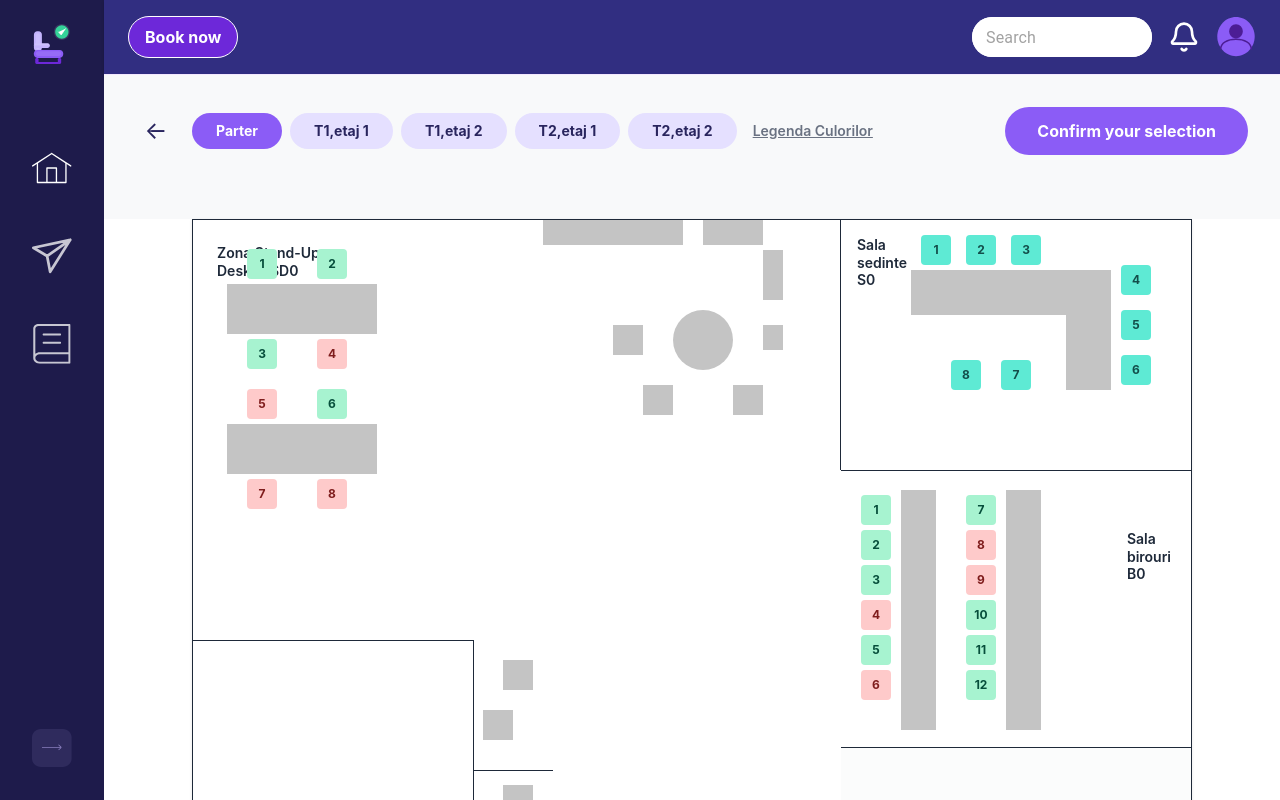
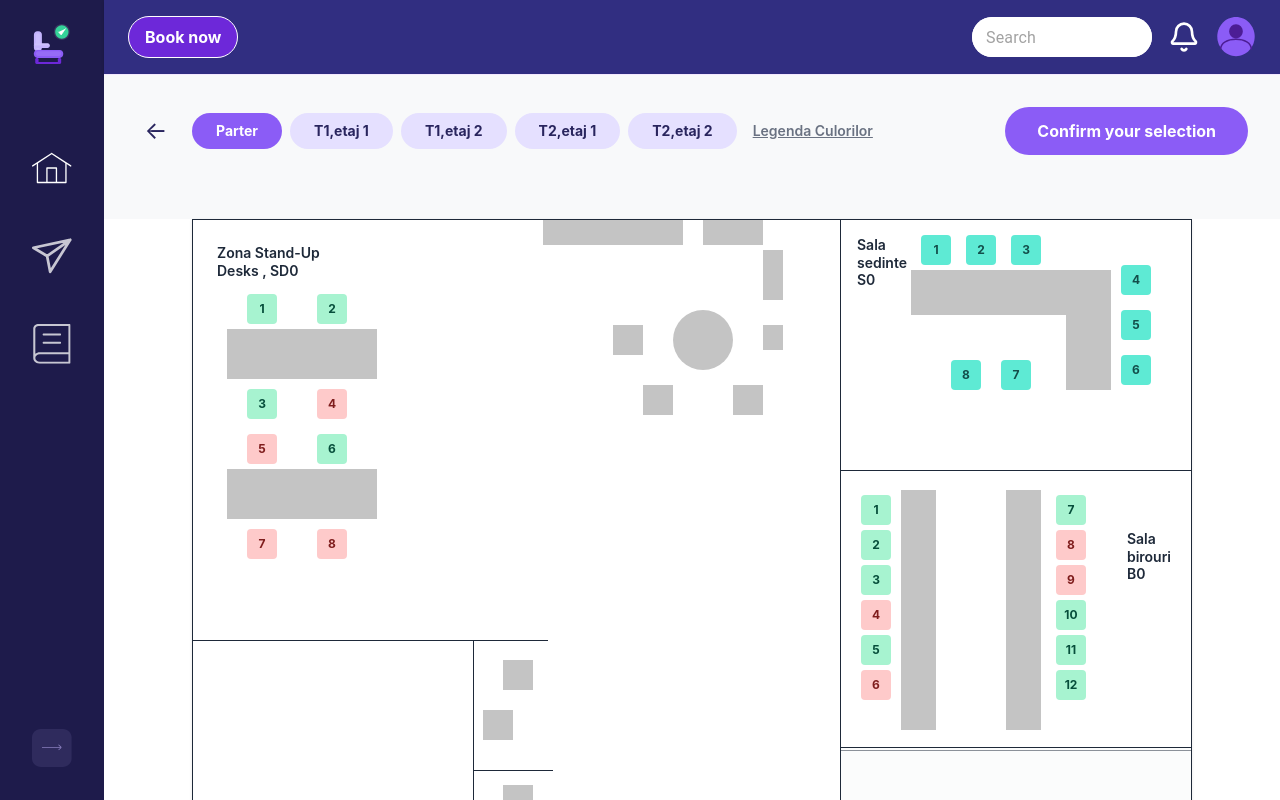
Before and after one commit to Edward11-boop/ITSSProject2026, a React (Vite) app: page /book-now in a window 1280 px wide. Built offline with nearby package versions, Linux system fonts and the light colour scheme; the HTML template or start-up script is replaced by a standard one.

Commit message:
Created more compinents, edit the Parter page

```diff
--- a/src/components/maps/ParterMap.tsx
+++ b/src/components/maps/ParterMap.tsx
@@ -1,51 +1,9 @@
-import React, { useState } from 'react';
-
-interface SeatProps {
-    id: string;
-    number: string | number;
-    status: 'available' | 'occupied' | 'unavailable';
-    type?: 'individual' | 'room';
-}
+import { useState } from 'react';
+import SingleSeat from '@/components/maps/SingleSeat';
 
 const ParterMap = () => {
     const [selectedSeat, setSelectedSeat] = useState<string | null>(null);
 
-    const getSeatColor = (id: string, status: string, type: string) => {
-        if (selectedSeat === id) return 'bg-[#8B5CF6] text-white';
-
-        switch (status) {
-            case 'available':
-                return type === 'room' ? 'bg-[#5EEAD4] text-[#134E4A]' : 'bg-[#A7F3D0] text-[#064E3B]';
-            case 'occupied':
-                return 'bg-[#FECACA] text-[#7F1D1D]';
-            case 'unavailable':
-                return 'bg-[#D1D5DB] text-gray-500 cursor-not-allowed';
-            default:
-                return 'bg-gray-200';
-        }
-    };
-
-    // Componenta pentru un singur loc
-    const Seat: React.FC<SeatProps & { className?: string }> = ({ id, number, status, type = 'individual', className = '' }) => {
-        const isClickable = status === 'available';
-
-        return (
-            <div className={`absolute group ${className}`}>
-                <button
-                    disabled={!isClickable}
-                    onClick={() => setSelectedSeat(id)}
-                    className={`flex h-[30px] w-[30px] items-center justify-center rounded text-xs font-bold transition-all ${getSeatColor(id, status, type)} ${isClickable ? 'hover:scale-110 hover:shadow-md z-20' : ''}`}
-                >
-                    {number}
-                </button>
-
-                {/* Tooltip */}
-                <div className="pointer-events-none absolute -top-8 left-1/2 -translate-x-1/2 whitespace-nowrap rounded bg-[#29255E] px-2 py-1 text-xs text-white opacity-0 transition-opacity group-hover:opacity-100 z-30">
-                    ID: {id}
-                </div>
-            </div>
-        );
-    };
 
     return (
         // Containerul principal al hartii (Fixat proportional pentru a pastra design-ul)
@@ -61,28 +19,28 @@ const ParterMap = () => {
             <div className="absolute bottom-[120px] right-0 w-[350px] h-[1px] bg-gray-800"></div>
 
             {/* Liniile labirintului din stanga jos */}
-            <div className="absolute top-[420px] left-0 w-[280px] h-[1px] bg-gray-800"></div>
-            <div className="absolute top-[420px] left-[280px] w-[1px] h-[230px] bg-gray-800"></div>
+            <div className="absolute top-[420px] left-0 w-[355px] h-[1px] bg-gray-800"></div>
+            <div className="absolute top-[420px] left-[280px] w-[1px] h-[300px] bg-gray-800"></div>
             <div className="absolute top-[550px] left-[280px] w-[80px] h-[1px] bg-gray-800"></div>
 
 
             {/* ----------------- ZONA 1: STAND-UP DESKS (SD0) ----------------- */}
             <div className="absolute left-6 top-6">
-                <h3 className="text-sm font-semibold text-gray-800 leading-tight mb-4">Zona Stand-Up<br />Desks , SD0</h3>
+                <h3 className="mb-4 text-sm font-semibold leading-tight text-gray-800">Zona Stand-Up<br />Desks , SD0</h3>
 
                 {/* Biroul 1 (Sus) */}
-                <div className="absolute top-[40px] left-[10px] h-[50px] w-[150px] bg-[#C4C4C4]"></div>
-                <Seat id="P-SD0-01" number="1" status="available" className="top-[5px] left-[30px]" />
-                <Seat id="P-SD0-02" number="2" status="available" className="top-[5px] left-[100px]" />
-                <Seat id="P-SD0-03" number="3" status="available" className="top-[95px] left-[30px]" />
-                <Seat id="P-SD0-04" number="4" status="occupied" className="top-[95px] left-[100px]" />
+                <div className="absolute top-[85px] left-[10px] h-[50px] w-[150px] bg-[#C4C4C4]"></div>
+                <SingleSeat selectedSeat={selectedSeat} onSelect={setSelectedSeat} id="P-SD0-01" number="1" status="available" className="top-[50px] left-[30px]" />
+                <SingleSeat selectedSeat={selectedSeat} onSelect={setSelectedSeat} id="P-SD0-02" number="2" status="available" className="top-[50px] left-[100px]" />
+                <SingleSeat selectedSeat={selectedSeat} onSelect={setSelectedSeat} id="P-SD0-03" number="3" status="available" className="top-[145px] left-[30px]" />
+                <SingleSeat selectedSeat={selectedSeat} onSelect={setSelectedSeat} id="P-SD0-04" number="4" status="occupied" className="top-[145px] left-[100px]" />
 
                 {/* Biroul 2 (Jos) */}
-                <div className="absolute top-[180px] left-[10px] h-[50px] w-[150px] bg-[#C4C4C4]"></div>
-                <Seat id="P-SD0-05" number="5" status="occupied" className="top-[145px] left-[30px]" />
-                <Seat id="P-SD0-06" number="6" status="available" className="top-[145px] left-[100px]" />
-                <Seat id="P-SD0-07" number="7" status="occupied" className="top-[235px] left-[30px]" />
-                <Seat id="P-SD0-08" number="8" status="occupied" className="top-[235px] left-[100px]" />
+                <div className="absolute top-[225px] left-[10px] h-[50px] w-[150px] bg-[#C4C4C4]"></div>
+                <SingleSeat selectedSeat={selectedSeat} onSelect={setSelectedSeat} id="P-SD0-05" number="5" status="occupied" className="top-[190px] left-[30px]" />
+                <SingleSeat selectedSeat={selectedSeat} onSelect={setSelectedSeat} id="P-SD0-06" number="6" status="available" className="top-[190px] left-[100px]" />
+                <SingleSeat selectedSeat={selectedSeat} onSelect={setSelectedSeat} id="P-SD0-07" number="7" status="occupied" className="top-[285px] left-[30px]" />
+                <SingleSeat selectedSeat={selectedSeat} onSelect={setSelectedSeat} id="P-SD0-08" number="8" status="occupied" className="top-[285px] left-[100px]" />
             </div>
 
 
@@ -115,45 +73,56 @@ const ParterMap = () => {
                 <div className="absolute top-[95px] left-[225px] h-[75px] w-[45px] bg-[#C4C4C4]"></div>
 
                 {/* Scaune S0 (Selectare Integrala) */}
-                <Seat id="P-S0" number="1" status="available" type="room" className="top-[15px] left-[80px]" />
-                <Seat id="P-S0" number="2" status="available" type="room" className="top-[15px] left-[125px]" />
-                <Seat id="P-S0" number="3" status="available" type="room" className="top-[15px] left-[170px]" />
+                <SingleSeat selectedSeat={selectedSeat} onSelect={setSelectedSeat} id="P-S0" number="1" status="available" type="room" className="top-[15px] left-[80px]" />
+                <SingleSeat selectedSeat={selectedSeat} onSelect={setSelectedSeat} id="P-S0" number="2" status="available" type="room" className="top-[15px] left-[125px]" />
+                <SingleSeat selectedSeat={selectedSeat} onSelect={setSelectedSeat} id="P-S0" number="3" status="available" type="room" className="top-[15px] left-[170px]" />
 
-                <Seat id="P-S0" number="4" status="available" type="room" className="top-[45px] left-[280px]" />
-                <Seat id="P-S0" number="5" status="available" type="room" className="top-[90px] left-[280px]" />
-                <Seat id="P-S0" number="6" status="available" type="room" className="top-[135px] left-[280px]" />
+                <SingleSeat selectedSeat={selectedSeat} onSelect={setSelectedSeat} id="P-S0" number="4" status="available" type="room" className="top-[45px] left-[280px]" />
+                <SingleSeat selectedSeat={selectedSeat} onSelect={setSelectedSeat} id="P-S0" number="5" status="available" type="room" className="top-[90px] left-[280px]" />
+                <SingleSeat selectedSeat={selectedSeat} onSelect={setSelectedSeat} id="P-S0" number="6" status="available" type="room" className="top-[135px] left-[280px]" />
 
-                <Seat id="P-S0" number="8" status="available" type="room" className="top-[140px] left-[110px]" />
-                <Seat id="P-S0" number="7" status="available" type="room" className="top-[140px] left-[160px]" />
+                <SingleSeat selectedSeat={selectedSeat} onSelect={setSelectedSeat} id="P-S0" number="8" status="available" type="room" className="top-[140px] left-[110px]" />
+                <SingleSeat selectedSeat={selectedSeat} onSelect={setSelectedSeat} id="P-S0" number="7" status="available" type="room" className="top-[140px] left-[160px]" />
             </div>
 
+            <div className="absolute top-[530px] right-0 h-[1px] w-[350px] bg-gray-800"></div>
 
             {/* ----------------- ZONA 5: SALA BIROURI (B0) ----------------- */}
             <div className="absolute top-[250px] right-0 w-[350px] h-[280px]">
                 <h3 className="absolute top-[60px] right-[20px] text-sm font-semibold text-gray-800 leading-tight">Sala<br />birouri<br />B0</h3>
 
                 {/* Biroul Vertical 1 (Stanga) */}
-                <div className="absolute top-[20px] left-[60px] h-[240px] w-[35px] bg-[#C4C4C4]"></div>
+                <div className="absolute top-[20px] left-[60px] h-[240px] w-[35px] bg-[#C4C4C4]">
+
+                </div>
+                <SingleSeat selectedSeat={selectedSeat} onSelect={setSelectedSeat} id="P-B0-01" number="1" status="available" className="top-[25px] left-[20px]" />
+                <SingleSeat selectedSeat={selectedSeat} onSelect={setSelectedSeat} id="P-B0-02" number="2" status="available" className="top-[60px] left-[20px]" />
+                <SingleSeat selectedSeat={selectedSeat} onSelect={setSelectedSeat} id="P-B0-03" number="3" status="available" className="top-[95px] left-[20px]" />
+                <SingleSeat selectedSeat={selectedSeat} onSelect={setSelectedSeat} id="P-B0-04" number="4" status="occupied" className="top-[130px] left-[20px]" />
+                <SingleSeat selectedSeat={selectedSeat} onSelect={setSelectedSeat} id="P-B0-05" number="5" status="available" className="top-[165px] left-[20px]" />
+                <SingleSeat selectedSeat={selectedSeat} onSelect={setSelectedSeat} id="P-B0-06" number="6" status="occupied" className="top-[200px] left-[20px]" />
+
 
                 {/* Locurile 1-6 */}
-                <Seat id="P-B0-01" number="1" status="available" className="top-[25px] left-[20px]" />
-                <Seat id="P-B0-02" number="2" status="available" className="top-[60px] left-[20px]" />
-                <Seat id="P-B0-03" number="3" status="available" className="top-[95px] left-[20px]" />
-                <Seat id="P-B0-04" number="4" status="occupied" className="top-[130px] left-[20px]" />
-                <Seat id="P-B0-05" number="5" status="available" className="top-[165px] left-[20px]" />
-                <Seat id="P-B0-06" number="6" status="occupied" className="top-[200px] left-[20px]" />
 
                 {/* Biroul Vertical 2 (Mijloc) */}
-                <div className="absolute top-[20px] left-[165px] h-[240px] w-[35px] bg-[#C4C4C4]"></div>
+                <div className="absolute top-[20px] left-[165px] h-[240px] w-[35px] bg-[#C4C4C4]">
+                </div>
 
                 {/* Locurile 7-12 */}
-                <Seat id="P-B0-07" number="7" status="available" className="top-[25px] left-[125px]" />
-                <Seat id="P-B0-08" number="8" status="occupied" className="top-[60px] left-[125px]" />
-                <Seat id="P-B0-09" number="9" status="occupied" className="top-[95px] left-[125px]" />
-                <Seat id="P-B0-10" number="10" status="available" className="top-[130px] left-[125px]" />
-                <Seat id="P-B0-11" number="11" status="available" className="top-[165px] left-[125px]" />
-                <Seat id="P-B0-12" number="12" status="available" className="top-[200px] left-[125px]" />
+
+                <SingleSeat selectedSeat={selectedSeat} onSelect={setSelectedSeat} id="P-B0-07" number="7" status="available" className="top-[25px] left-[215px]" />
+                <SingleSeat selectedSeat={selectedSeat} onSelect={setSelectedSeat} id="P-B0-08" number="8" status="occupied" className="top-[60px] left-[215px]" />
+                <SingleSeat selectedSeat={selectedSeat} onSelect={setSelectedSeat} id="P-B0-09" number="9" status="occupied" className="top-[95px] left-[215px]" />
+                <SingleSeat selectedSeat={selectedSeat} onSelect={setSelectedSeat} id="P-B0-10" number="10" status="available" className="top-[130px] left-[215px]" />
+                <SingleSeat selectedSeat={selectedSeat} onSelect={setSelectedSeat} id="P-B0-11" number="11" status="available" className="top-[165px] left-[215px]" />
+                <SingleSeat selectedSeat={selectedSeat} onSelect={setSelectedSeat} id="P-B0-12" number="12" status="available" className="top-[200px] left-[215px]" />
+
+
+
             </div>
+
+            <div className="absolute top-[250px] right-[350px] h-[400px] w-[1px] bg-gray-800"></div>
 
 
             {/* ----------------- ZONA 6: BUCATARIE ----------------- */}
--- /dev/null
+++ b/src/components/maps/SingleSeat.tsx
@@ -0,0 +1,60 @@
+interface SingleSeatProps {
+    id: string;
+    number: string | number;
+    status: 'available' | 'occupied' | 'unavailable';
+    type?: 'individual' | 'room';
+    selectedSeat: string | null;
+    onSelect: (id: string) => void;
+    className?: string;
+}
+
+const getSeatColor = (
+    id: string,
+    status: SingleSeatProps['status'],
+    type: NonNullable<SingleSeatProps['type']>,
+    selectedSeat: string | null,
+) => {
+    if (selectedSeat === id) return 'bg-[#8B5CF6] text-white';
+
+    switch (status) {
+        case 'available':
+            return type === 'room' ? 'bg-[#5EEAD4] text-[#134E4A]' : 'bg-[#A7F3D0] text-[#064E3B]';
+        case 'occupied':
+            return 'bg-[#FECACA] text-[#7F1D1D]';
+        case 'unavailable':
+            return 'bg-[#D1D5DB] text-gray-500 cursor-not-allowed';
+        default:
+            return 'bg-gray-200';
+    }
+};
+
+const SingleSeat = ({
+    id,
+    number,
+    status,
+    type = 'individual',
+    selectedSeat,
+    onSelect,
+    className = '',
+}: SingleSeatProps) => {
+    const isClickable = status === 'available';
+
+    return (
+        <div className={`absolute group ${className}`}>
+            <button
+                type="button"
+                disabled={!isClickable}
+                onClick={() => onSelect(id)}
+                className={`flex h-[30px] w-[30px] items-center justify-center rounded text-xs font-bold transition-all ${getSeatColor(id, status, type, selectedSeat)} ${isClickable ? 'hover:scale-110 hover:shadow-md z-20' : ''}`}
+            >
+                {number}
+            </button>
+
+            <div className="pointer-events-none absolute -top-8 left-1/2 z-30 -translate-x-1/2 whitespace-nowrap rounded bg-[#29255E] px-2 py-1 text-xs text-white opacity-0 transition-opacity group-hover:opacity-100">
+                ID: {id}
+            </div>
+        </div>
+    );
+};
+
+export default SingleSeat;
--- a/src/pages/Seats.tsx
+++ b/src/pages/Seats.tsx
@@ -1,5 +1,4 @@
-import React, { useState } from 'react';
-import { useNavigate } from 'react-router-dom';
+import { useState } from 'react';
 import ParterMap from '@/components/maps/ParterMap';
 import SeatsNavbar from '@/components/maps/SeatsNavbar';
 
```
Also changed, not shown: src/components/maps/SeatsNavbar.tsx (+7 -9 lines).
